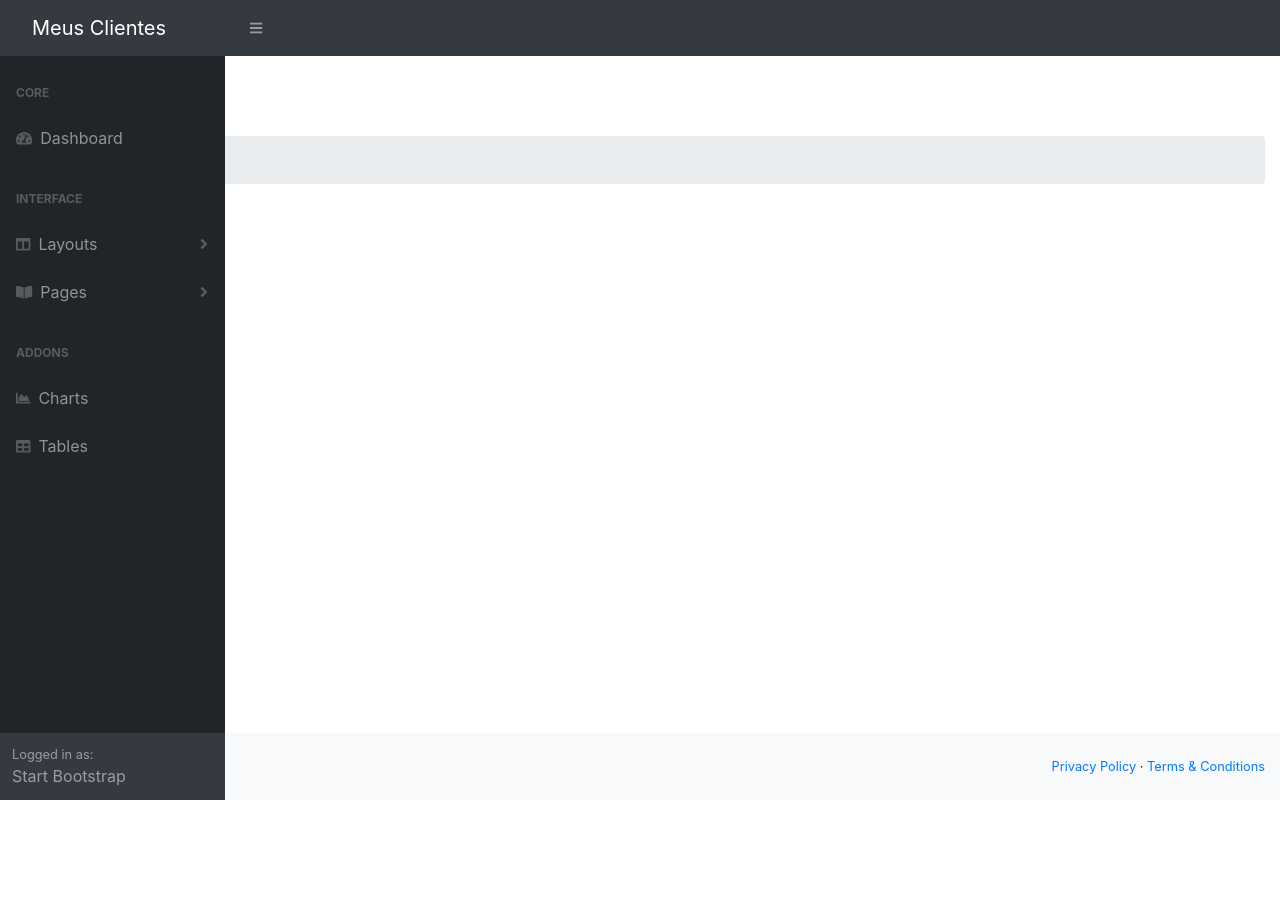
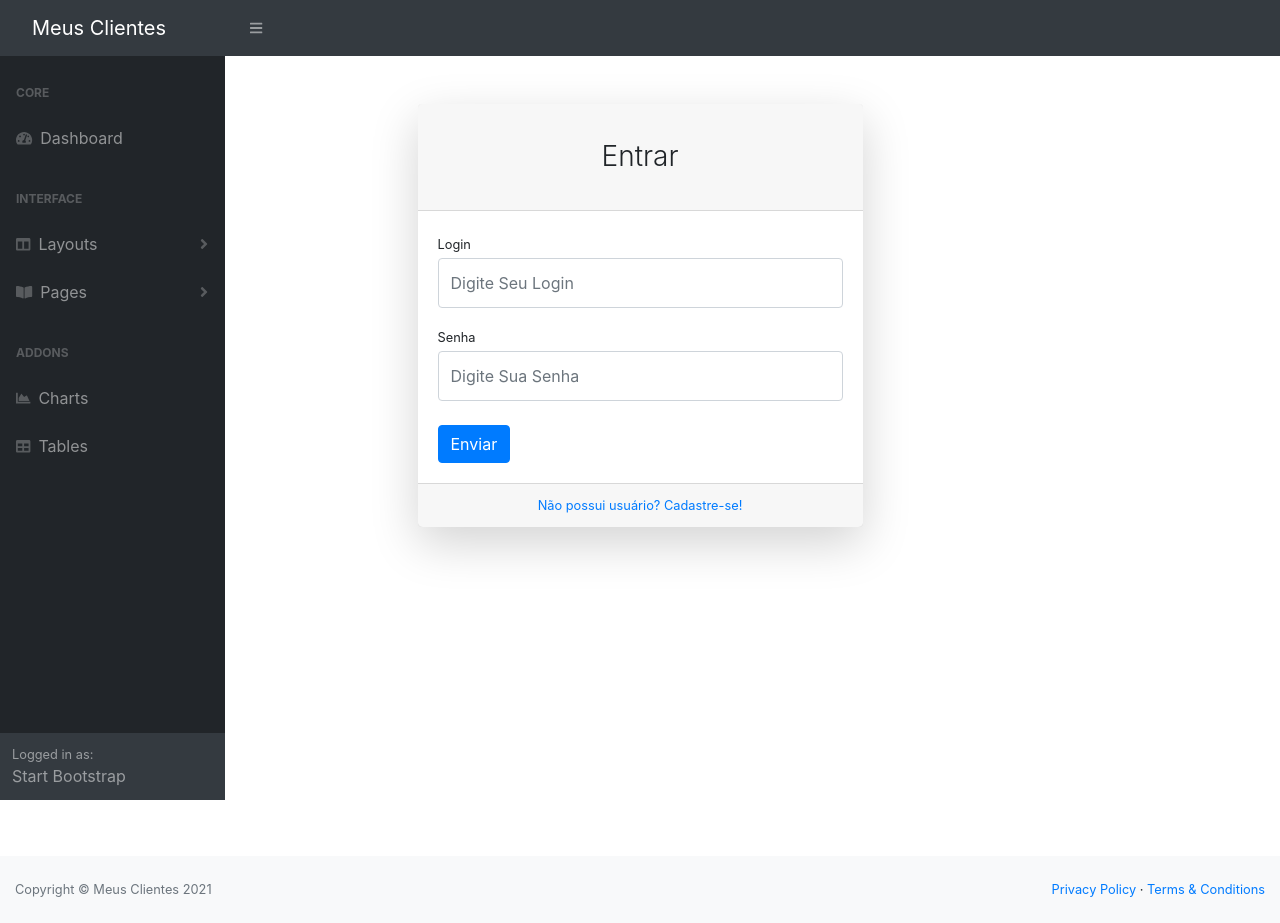
Before and after one commit to alexandrejm/clientes-app, an Angular app: page /login in a window 1280 px wide. Before the commit this address led to /. Before the commit the page ends 800 px from the top, so only its background shows below. Built offline with nearby package versions, Linux system fonts and the light colour scheme.

Commit message:
Criação da tela de login

```diff
--- a/src/app/app-routing.module.ts
+++ b/src/app/app-routing.module.ts
@@ -1,8 +1,13 @@
 import { NgModule } from '@angular/core';
 import { Routes, RouterModule } from '@angular/router';
+import { HomeComponent } from './home/home.component';
+import { LoginComponent } from './login/login.component';
 
 
-const routes: Routes = [];
+const routes: Routes = [
+  { path : 'login', component: LoginComponent },
+  { path : 'home', component: HomeComponent }
+];
 
 @NgModule({
   imports: [RouterModule.forRoot(routes)],
--- a/src/app/app.component.html
+++ b/src/app/app.component.html
@@ -4,7 +4,7 @@
   <div id="layoutSidenav_content">
     <main>
       <div class="container-fluid">
-        <app-home></app-home>
+        <router-outlet></router-outlet>
       </div>
     </main>
     <app-footer></app-footer>
--- /dev/null
+++ b/src/app/login/login.component.html
@@ -0,0 +1,65 @@
+<div id="layoutAuthentication">
+    <div id="layoutAuthentication_content">
+        <main>
+            <div class="container">
+                <div class="row justify-content-center">
+                    <div class="col-lg-5">
+                        <div class="card shadow-lg border-0 rounded-lg mt-5">
+                            <div class="card-header">
+                                <h3 class="text-center font-weight-light my-4">
+                                    {{ cadastrando ? 'Cadastro de Novo Usuário' : 'Entrar' }}
+                                </h3>
+                            </div>
+                            <div class="card-body">
+                                <div class="alert alert-danger" *ngIf="loginError">
+                                    Login e/ou Senha Incorreto(a)!
+                                </div>
+
+                                <form #loginForm="ngForm" (submit)="onSubmit();">
+                                    <div class="form-group">
+                                        <label class="small mb-1">Login</label>
+                                        <input type="text" name="username"
+                                                [(ngModel)]="username"
+                                                class="form-control py-4"
+                                                placeholder="Digite Seu Login" />
+                                    </div>
+
+                                    <div class="form-group">
+                                        <label class="small mb-1">Senha</label>
+                                        <input type="password" name="password"
+                                                [(ngModel)]="password"
+                                                class="form-control py-4"
+                                                placeholder="Digite Sua Senha" />
+                                    </div>
+
+                                    <div class="form-group d-Flex align-items-center justify-content-between mt-4 mb-0">
+                                        <button type="submit" class="btn btn-primary" *ngIf="!cadastrando">
+                                            Enviar
+                                        </button>
+
+                                        <button type="button" class="btn btn-success" *ngIf="cadastrando">
+                                            Cadastrar
+                                        </button>
+
+                                        <button type="button" (click)="cancelaCadastro()"
+                                                class="btn btn-danger ml-1" *ngIf="cadastrando">
+                                            Cancelar
+                                        </button>
+                                    </div>
+
+                                </form>
+                            </div>
+                            <div class="card-footer text-center">
+                                <div class="small">
+                                    <a href="#" (click)="preparaCadastrar($event)" >
+                                        Não possui usuário? Cadastre-se!
+                                    </a>
+                                </div>
+                            </div>
+                        </div>
+                    </div>
+                </div>
+            </div>
+        </main>
+    </div>
+</div>
--- /dev/null
+++ b/src/app/login/login.component.ts
@@ -0,0 +1,33 @@
+import { Component } from '@angular/core';
+import { Router } from '@angular/router';
+
+@Component({
+  selector: 'app-login',
+  templateUrl: './login.component.html',
+  styleUrls: ['./login.component.css']
+})
+export class LoginComponent {
+
+  username: string;
+  password: string;
+  loginError: boolean;
+  cadastrando: boolean;
+
+  constructor(
+    private router: Router
+  ) { }
+
+  onSubmit(){
+    this.router.navigate(['/home'])
+  }
+
+  preparaCadastrar(event){
+    event.preventDefault(); //Evita que o clique leve para outra página do href. O objetivo é alterar o título do login
+    this.cadastrando = true;
+  }
+
+  cancelaCadastro(){
+    this.cadastrando = false;
+  }
+
+}
```
Also changed, not shown: src/app/app.module.ts (+7 -2 lines), src/app/login/login.component.css (added).
